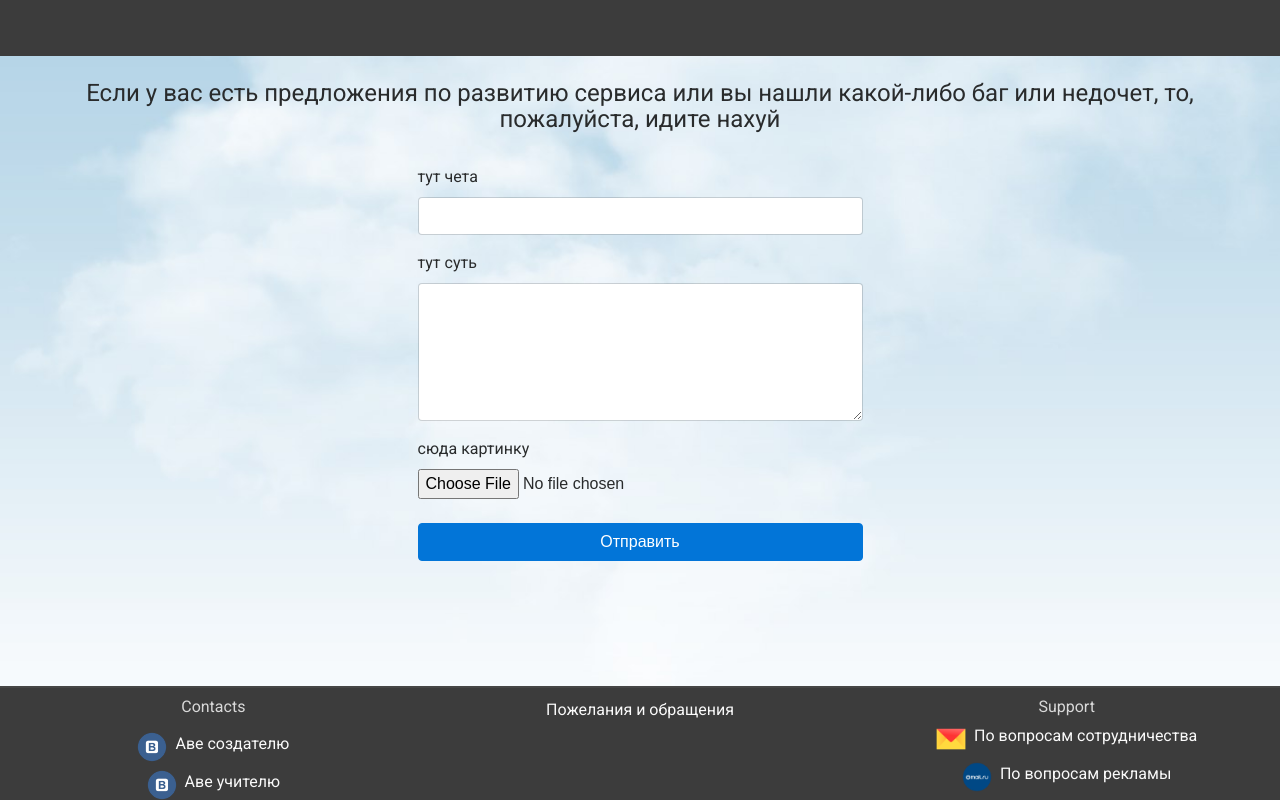
After one commit to subher0/bukhach, a Django app: page /appeals in a window 1280 px wide. The commit adds this page. Run offline with Django 3.2, Linux system fonts and the light colour scheme; some libraries are stand-ins or nearby versions.

Commit message:
BKCH-29 initial

```diff
--- /dev/null
+++ b/bukhach/templates/bukhach/appeals.html
@@ -0,0 +1,35 @@
+{% extends "bukhach/general.html" %}
+
+{% block scripts %}
+{% endblock scripts %}
+
+{% block content %}
+
+
+    <div class="container">
+        <div class="row">
+            <h4 class="text-center pt-4">Если у вас есть предложения по развитию сервиса или вы нашли какой-либо баг или
+                недочет, то, пожалуйста, идите нахуй</h4>
+            <div class="col-sm-5 mx-auto">
+                <form enctype="multipart/form-data" action="/" method="POST">{% csrf_token %}
+                    <div class="form-group pt-4">
+                        <label for="title">тут чета</label>
+                        <input name="title_field" type="text" id="title" class="form-control mb-3"
+                               required>
+                        <label for="appeal">тут суть</label>
+                        <textarea name="appeal_field" type="text" class="form-control mb-3"
+                                  required rows="6">
+                        </textarea>
+                        <label for="image">сюда картинку</label>
+                        <input name="image" type="file" id="image" class="form-control-file mb-4">
+                    </div>
+                    <button type="submit" class="btn btn-primary btn-block mt-3">Отправить</button>
+                </form>
+            </div>
+        </div>
+    </div>
+
+
+
+
+{% endblock content %}
--- a/bukhach/templates/bukhach/general.html
+++ b/bukhach/templates/bukhach/general.html
@@ -82,7 +82,7 @@
     <footer class="footer text-muted">
         <div class="container-fluid">
             <div class="row">
-                <div class="col-sm-6 text-center">
+                <div class="col-sm-4 text-center">
                     <h6 class="footer-text">Contacts</h6>
                     <div class="media col-12 pt-2 justify-content-center">
                         <img class="d-inline-flex mr-2" src="/img/vk.png" alt="пидор">
@@ -101,7 +101,12 @@
                         </div>
                     </div>
                 </div>
-                <div class="col-sm-6 text-center">
+                <div class="col-sm-4 text-center">
+                    <a href="/appeals" class="footer-link" target="_blank">
+                            Пожелания и обращения
+                            </a>
+                </div>
+                <div class="col-sm-4 text-center">
                     <h6 class="footer-text">Support</h6>
                     <div class="media col-12 justify-content-center ">
                         <img class="d-inline-flex mr-2" src="/img/mail.png" alt="пидор">
--- a/bukhach/urls.py
+++ b/bukhach/urls.py
@@ -7,7 +7,7 @@ urlpatterns = [
     path(r'match', page_views.match_view),
     path(r'gay', page_views.gay_view),
     path(r'gtfo', page_views.fuck_yourself_view),
-
+    path(r'appeals', page_views.appeals_view),
 
     #authentication
     path(r'register', authorization_views.register_view),
--- a/bukhach/views/page_views.py
+++ b/bukhach/views/page_views.py
@@ -65,3 +65,9 @@ def fuck_yourself_view(request):
     template = loader.get_template('bukhach/GTFO/fuck_yourself.html')
     context = {}
     return HttpResponse(template.render(context, request))
+
+
+def appeals_view(request):
+    template = loader.get_template('bukhach/appeals.html')
+    context = {}
+    return HttpResponse(template.render(context, request))
```
Also changed, not shown: bukhach/forms.py (line endings or trailing spaces), bukhach/utils/custom_decorators.py (added).
